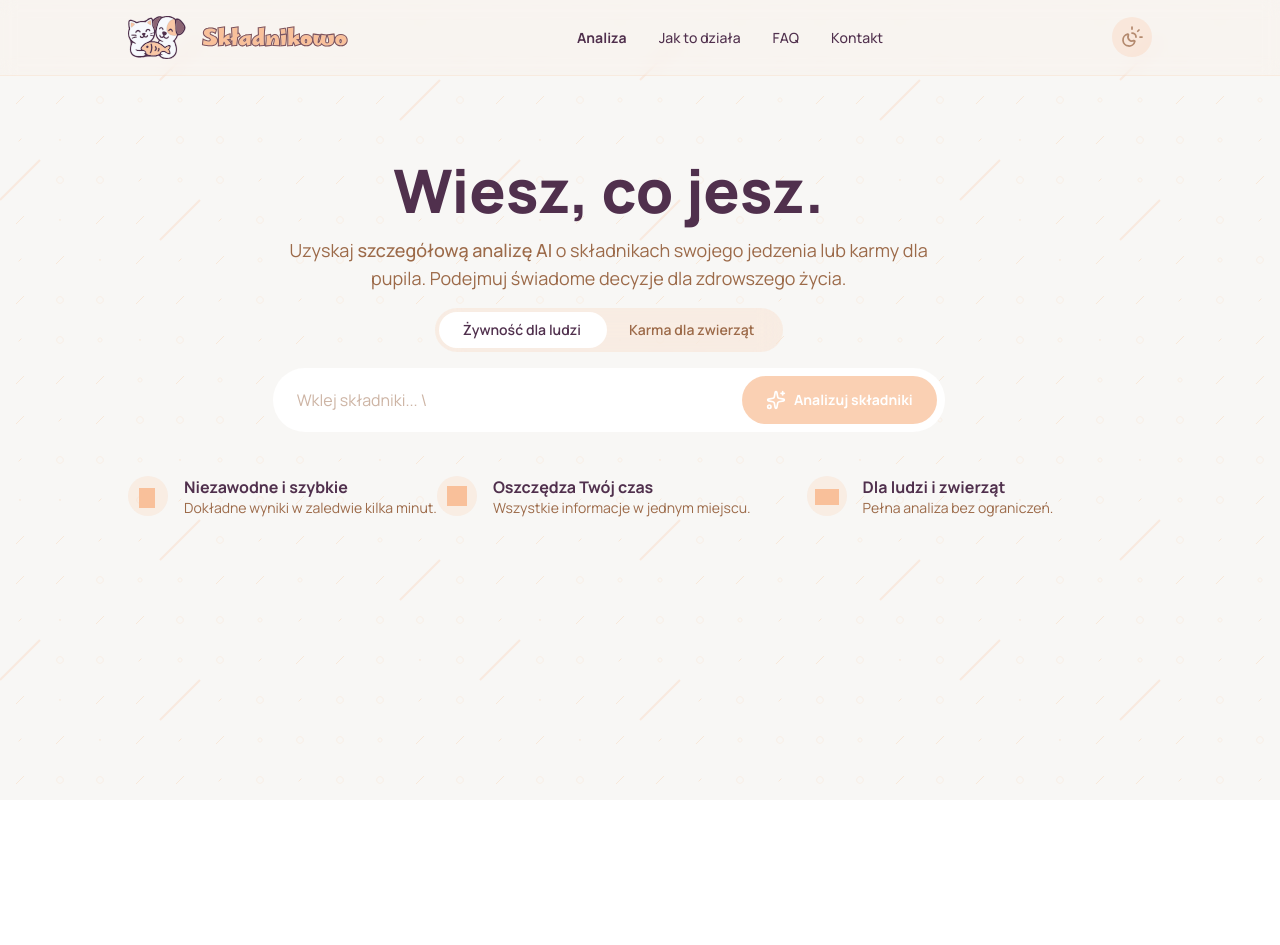
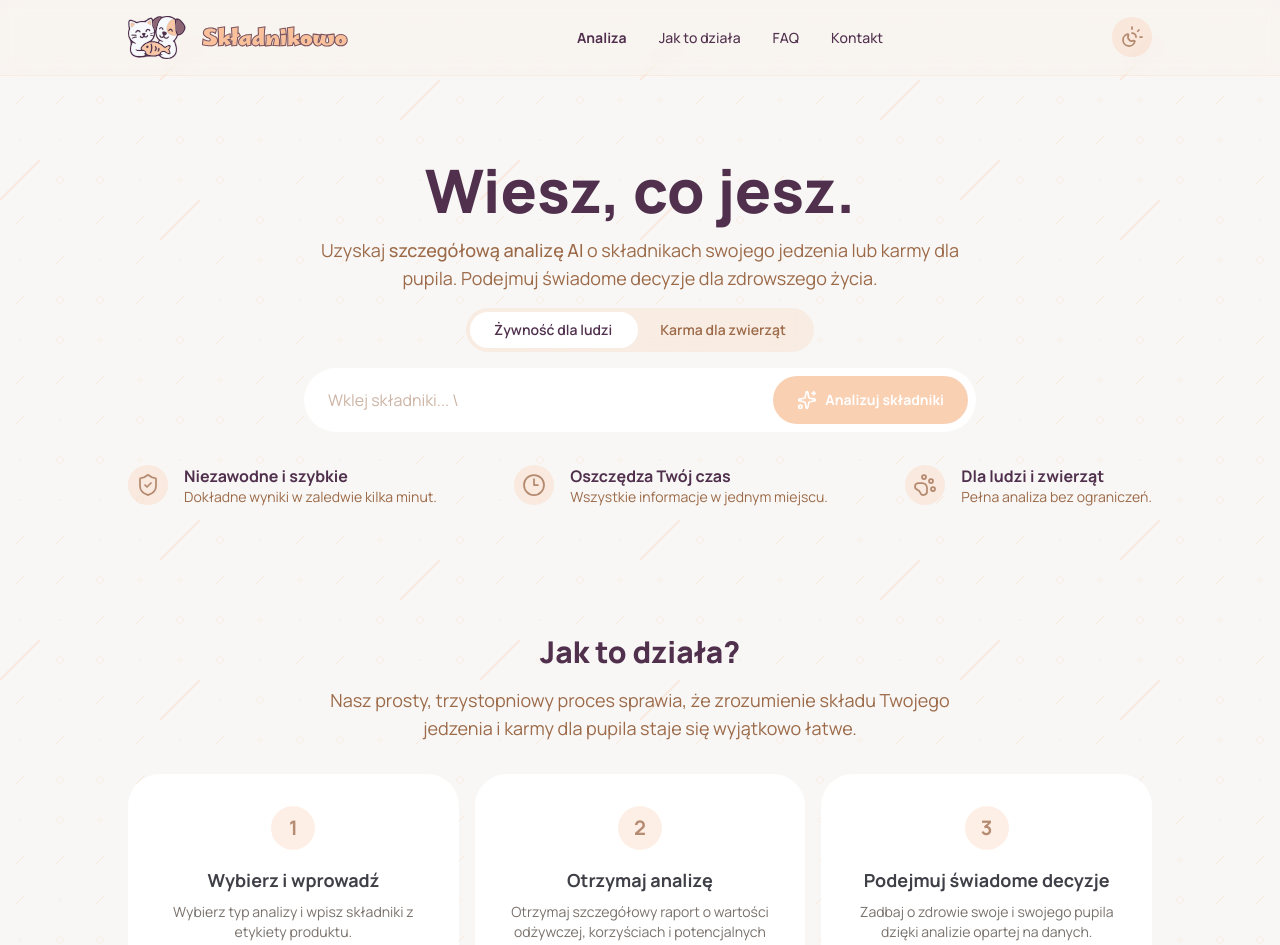
Before and after one commit to krzx000/skladnikowo, a Next.js app: page / in a window 1280 px wide. Shown: the top 945 px of the page. Before the commit the page ends 800 px from the top, so only its background shows below. Built offline with nearby package versions, Linux system fonts and the light colour scheme.

Commit message:
feat: dodanie sekcji "Jak to działa?"

```diff
--- a/app/components/AnalyzeInput.tsx
+++ b/app/components/AnalyzeInput.tsx
@@ -31,7 +31,7 @@ export const AnalyzeInput = () => {
   }, [value]);
 
   const textareaBaseClasses =
-    "pl-4 py-2 outline-none resize-none overflow-hidden rounded-3xl text-base leading-6 min-h-[24px]";
+    "pl-4 py-2 outline-none resize-none overflow-hidden rounded-4xl text-base leading-6 min-h-[24px]";
 
   const handleClick = () => {
     if (!value.trim()) return;
--- a/app/layout/Navbar.tsx
+++ b/app/layout/Navbar.tsx
@@ -24,7 +24,7 @@ const NavItem = ({ href, label }: { href: string; label: string }) => {
 export const Navbar = () => {
   return (
     <header className="fixed w-full">
-      <nav className="inline-flex flex-col items-center self-stretch justify-center w-full border-b bg-orange/5 border-orange/20 backdrop-blur-sm">
+      <nav className="inline-flex flex-col items-center justify-center w-full border-b bg-orange/5 border-orange/20 backdrop-blur-sm">
         <div className="inline-flex items-center justify-between w-full max-w-5xl py-4">
           <div className="flex items-center justify-start gap-3">
             <Link href={"/"}>
--- a/app/page.tsx
+++ b/app/page.tsx
@@ -2,20 +2,23 @@
 import { useState } from "react";
 import { Picker } from "./components/Picker";
 import { AnalyzeInput } from "./components/AnalyzeInput";
+import { Icon } from "./components/Icon";
+import { Clock3, PawPrint, ShieldCheck } from "lucide-react";
 
 export default function Home() {
   const [selectedValue, setSelectedValue] = useState("humans");
 
   return (
-    <div className="w-full">
-      <section className="inline-flex flex-col items-center self-stretch justify-start gap-4">
+    <div className="flex flex-col justify-center w-full gap-32">
+      {/* Hero section */}
+      <section className="inline-flex flex-col items-center justify-start gap-4">
         <div className="flex flex-col items-center justify-start w-full max-w-2xl">
-          <div className="self-stretch text-center justify-center text-primary text-6xl font-extrabold  leading-[60px]">
+          <div className="justify-center text-6xl font-extrabold text-center text-primary">
             Wiesz, co jesz.
           </div>
         </div>
         <div className="flex flex-col items-center justify-start w-full max-w-2xl">
-          <div className="self-stretch justify-center text-center">
+          <div className="justify-center text-center">
             <span className="text-lg font-normal leading-7 text-secondary">
               Uzyskaj{" "}
             </span>
@@ -29,7 +32,7 @@ export default function Home() {
             </span>
           </div>
         </div>
-        <div className="flex flex-col items-center self-stretch justify-start gap-4">
+        <div className="flex flex-col items-center justify-start w-full gap-4">
           <div>
             <Picker
               onSelect={(value) => setSelectedValue(value)}
@@ -43,62 +46,115 @@ export default function Home() {
           <div className="w-full max-w-2xl">
             <AnalyzeInput />
           </div>
-          <div className="flex flex-col items-start self-stretch justify-start pt-4">
-            <div className="inline-flex items-center self-stretch justify-between">
-              <div className="flex items-center justify-start h-16 gap-4">
-                <div className="flex items-center justify-center w-10 h-10 rounded-full bg-orange/20">
-                  <div data-variant="1" className="relative w-6 h-6">
-                    <div className="w-4 h-5 left-[3px] top-[3.75px] absolute bg-orange" />
-                  </div>
-                </div>
+          <div className="inline-flex items-center justify-between w-full mt-4">
+            <div className="flex items-center justify-start gap-4">
+              <Icon className="bg-orange/25 hover:bg-orange/35">
+                <ShieldCheck className="text-secondary/75" strokeWidth={1.75} />
+              </Icon>
               <div className="inline-flex flex-col items-start justify-start">
-                  <div className="flex flex-col items-start self-stretch justify-start">
                 <div className="justify-center text-base font-bold leading-normal text-primary">
                   Niezawodne i szybkie
                 </div>
-                  </div>
-                  <div className="flex flex-col items-start justify-start">
-                    <div className="self-stretch justify-center text-sm font-normal leading-tight text-secondary">
+                <div className="justify-center text-sm font-normal leading-tight text-secondary">
                   Dokładne wyniki w zaledwie kilka minut.
                 </div>
               </div>
             </div>
-              </div>
-              <div className="flex items-center justify-start h-16 gap-4 pr-14">
-                <div className="flex items-center justify-center w-10 h-10 rounded-full bg-orange/20">
-                  <div data-variant="2" className="relative w-6 h-6">
-                    <div className="w-5 h-5 left-[2.25px] top-[2.25px] absolute bg-orange" />
-                  </div>
-                </div>
+            <div className="flex items-center justify-start gap-4">
+              <Icon className="bg-orange/25 hover:bg-orange/35">
+                <Clock3 className="text-secondary/75" strokeWidth={1.75} />
+              </Icon>
               <div className="inline-flex flex-col items-start justify-start">
-                  <div className="flex flex-col items-start self-stretch justify-start">
                 <div className="justify-center text-base font-bold leading-normal text-primary">
                   Oszczędza Twój czas
                 </div>
-                  </div>
-                  <div className="flex flex-col items-start justify-start">
-                    <div className="self-stretch justify-center text-sm font-normal leading-tight text-secondary">
+                <div className="justify-center text-sm font-normal leading-tight text-secondary">
                   Wszystkie informacje w jednym miejscu.
                 </div>
               </div>
             </div>
-              </div>
-              <div className="flex items-center justify-start h-16 gap-4 pr-9">
-                <div className="flex items-center justify-center w-10 h-10 rounded-full bg-orange/20">
-                  <div data-variant="3" className="relative w-6 h-6">
-                    <div className="w-6 h-4 left-[0.75px] top-[4.50px] absolute bg-orange" />
-                  </div>
-                </div>
+            <div className="flex items-center justify-start gap-4">
+              <Icon className="bg-orange/25 hover:bg-orange/35">
+                <PawPrint className="text-secondary/75" strokeWidth={1.75} />
+              </Icon>
               <div className="inline-flex flex-col items-start justify-start">
-                  <div className="flex flex-col items-start self-stretch justify-start">
                 <div className="justify-center text-base font-bold leading-normal text-primary">
                   Dla ludzi i zwierząt
                 </div>
-                  </div>
-                  <div className="flex flex-col items-start justify-start">
-                    <div className="self-stretch justify-center text-sm font-normal leading-tight text-secondary">
+                <div className="justify-center text-sm font-normal leading-tight text-secondary">
                   Pełna analiza bez ograniczeń.
                 </div>
+              </div>
+            </div>
+          </div>
+        </div>
+      </section>
+      {/* How it works */}
+      <section className="inline-flex flex-col items-center justify-start gap-4">
+        <div className="flex flex-col items-center justify-start w-full max-w-2xl">
+          <div className="justify-center text-3xl font-extrabold text-center text-primary">
+            Jak to działa?
+          </div>
+        </div>
+        <div className="flex flex-col items-center justify-start w-full max-w-2xl">
+          <div className="justify-center text-center">
+            <span className="text-lg font-normal leading-7 text-secondary">
+              Nasz prosty, trzystopniowy proces sprawia, że zrozumienie składu
+              Twojego jedzenia i karmy dla pupila staje się wyjątkowo łatwe.
+            </span>
+          </div>
+        </div>
+        <div className="justify-start w-full gap-4 flexitems-center">
+          <div className="inline-flex items-center justify-between w-full gap-4 mt-4">
+            <div className="inline-flex flex-col items-center self-stretch justify-start w-full gap-4 p-8 bg-white rounded-4xl">
+              <Icon className="bg-orange/25 aspect-square">
+                <span className="text-xl font-bold text-secondary/75">1</span>
+              </Icon>
+              <div className="flex flex-col items-start self-stretch justify-start gap-2">
+                <div className="flex flex-col items-center self-stretch justify-start">
+                  <div className="justify-center text-lg font-bold text-center text-zinc-700">
+                    Wybierz i wprowadź
+                  </div>
+                </div>
+                <div className="flex flex-col items-center self-stretch justify-start">
+                  <div className="self-stretch justify-center text-sm font-normal text-center text-stone-500 ">
+                    Wybierz typ analizy i wpisz składniki z etykiety produktu.
+                  </div>
+                </div>
+              </div>
+            </div>
+            <div className="inline-flex flex-col items-center self-stretch justify-start w-full gap-4 p-8 bg-white rounded-4xl">
+              <Icon className="bg-orange/25 aspect-square">
+                <span className="text-xl font-bold text-secondary/75">2</span>
+              </Icon>
+              <div className="flex flex-col items-start self-stretch justify-start gap-2">
+                <div className="flex flex-col items-center self-stretch justify-start">
+                  <div className="justify-center text-lg font-bold text-center text-zinc-700">
+                    Otrzymaj analizę
+                  </div>
+                </div>
+                <div className="flex flex-col items-center self-stretch justify-start">
+                  <div className="self-stretch justify-center text-sm font-normal text-center text-stone-500 ">
+                    Otrzymaj szczegółowy raport o wartości odżywczej,
+                    korzyściach i potencjalnych ryzykach.
+                  </div>
+                </div>
+              </div>
+            </div>
+            <div className="inline-flex flex-col items-center self-stretch justify-start w-full gap-4 p-8 bg-white rounded-4xl">
+              <Icon className="bg-orange/25 aspect-square">
+                <span className="text-xl font-bold text-secondary/75">3</span>
+              </Icon>
+              <div className="flex flex-col items-start self-stretch justify-start gap-2">
+                <div className="flex flex-col items-center self-stretch justify-start">
+                  <div className="justify-center text-lg font-bold text-center text-zinc-700">
+                    Podejmuj świadome decyzje
+                  </div>
+                </div>
+                <div className="flex flex-col items-center self-stretch justify-start">
+                  <div className="self-stretch justify-center text-sm font-normal text-center text-stone-500 ">
+                    Zadbaj o zdrowie swoje i swojego pupila dzięki analizie
+                    opartej na danych.
                   </div>
                 </div>
               </div>
```
Lines whose indentation alone changed are shown as unchanged.
